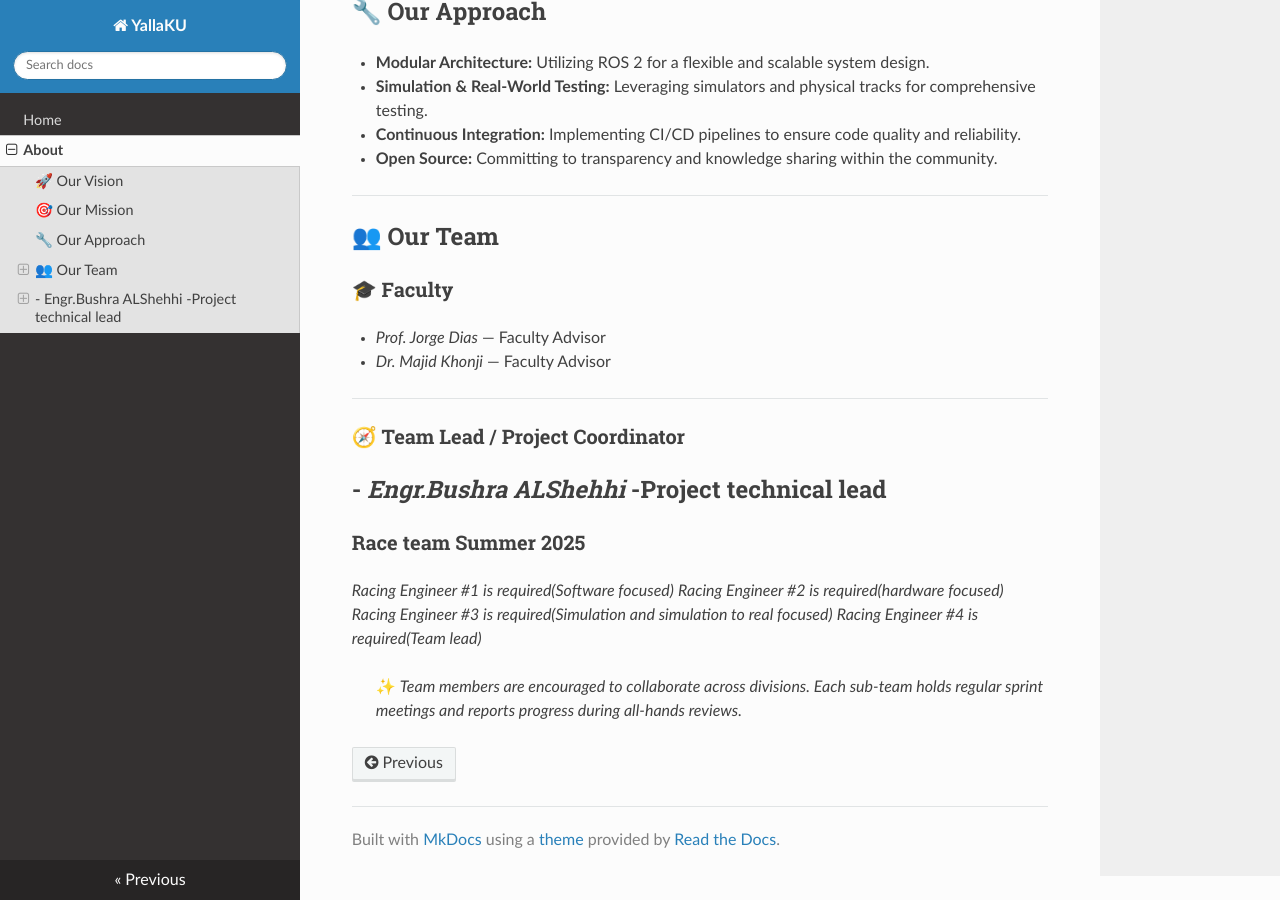
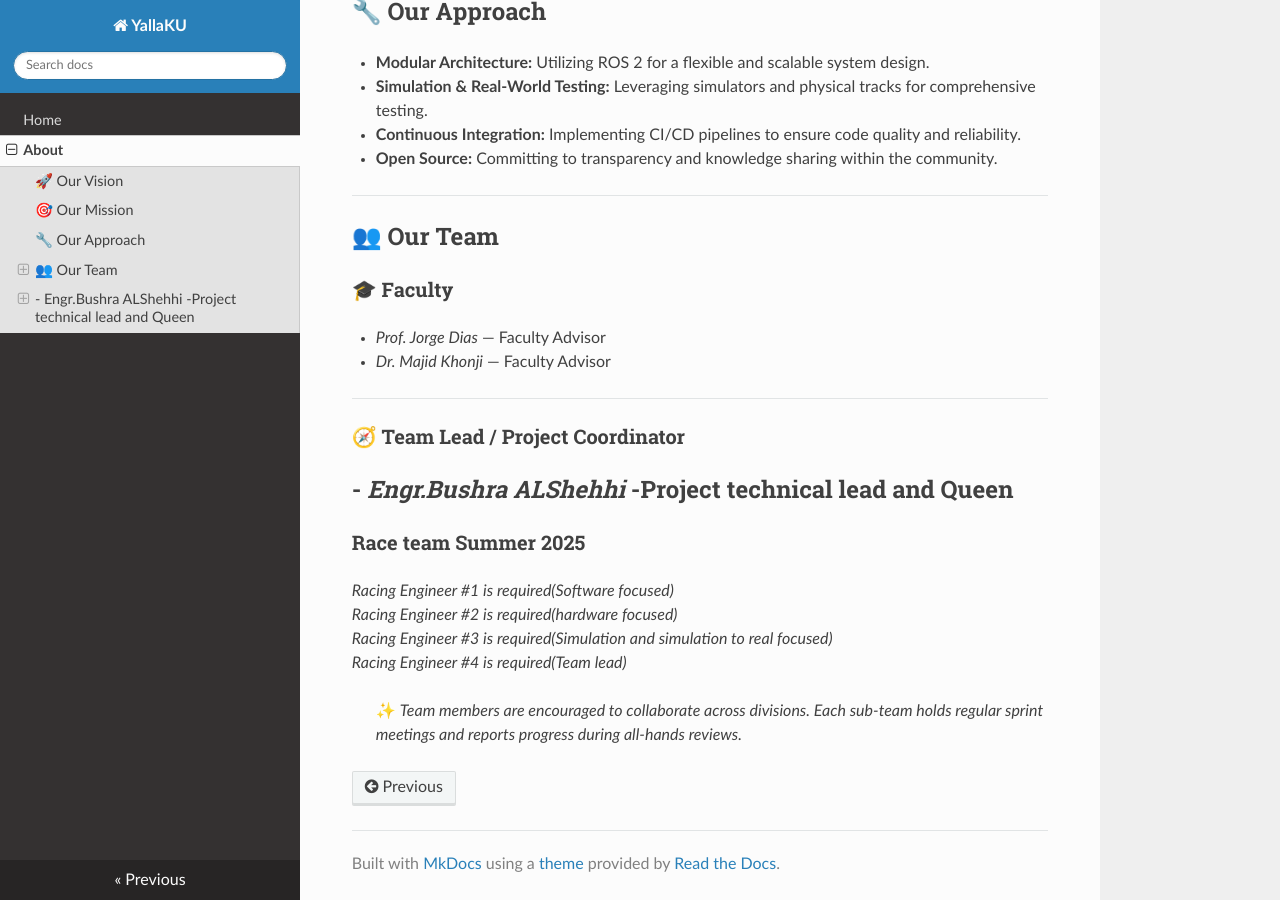
Before and after one commit to EngBushraA/YallaKU, an MkDocs documentation site: the page built from docs/about.md, in a window 1280 px wide and 900 px high, scrolled down 797 px. Built offline with MkDocs 1.6.1, drawn with Linux system fonts in a browser that asks for light colours; nearby versions of some CDN libraries.

Commit message:
changes in the team names

```diff
--- a/docs/about.md
+++ b/docs/about.md
@@ -40,7 +40,7 @@
 
 ### 🧭 Team Lead / Project Coordinator
 
-- *Engr.Bushra ALShehhi* -Project technical lead
+- *Engr.Bushra ALShehhi* -Project technical lead and  Queen
 ---
 
 ### Race team Summer 2025
```
